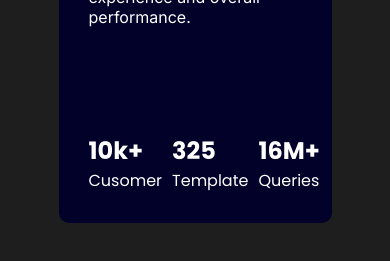
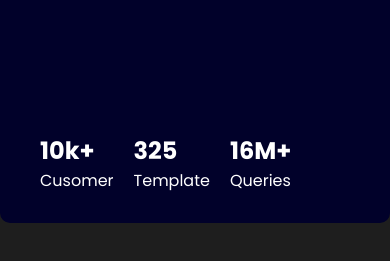
Before and after one commit to mehedinur/hero-site, a plain HTML site: page index.html in a window 390 px wide. Shown: the part 579-840 px from the top of the page. Drawn offline with Linux system fonts and the light colour scheme.

Commit message:
added margin and gap

```diff
--- a/style.css
+++ b/style.css
@@ -84,6 +84,7 @@ body {
         display: flex;
         flex-direction: column-reverse;
         height: 90vh;
+        width: 60vh;
 
     }
 
@@ -111,7 +112,8 @@ body {
     }
 
     .card-stat {
-        gap: 10px;
-        margin-left: 0px;
+        gap: 20px;
+        margin-left: 10px;
+
     }
 }
```
